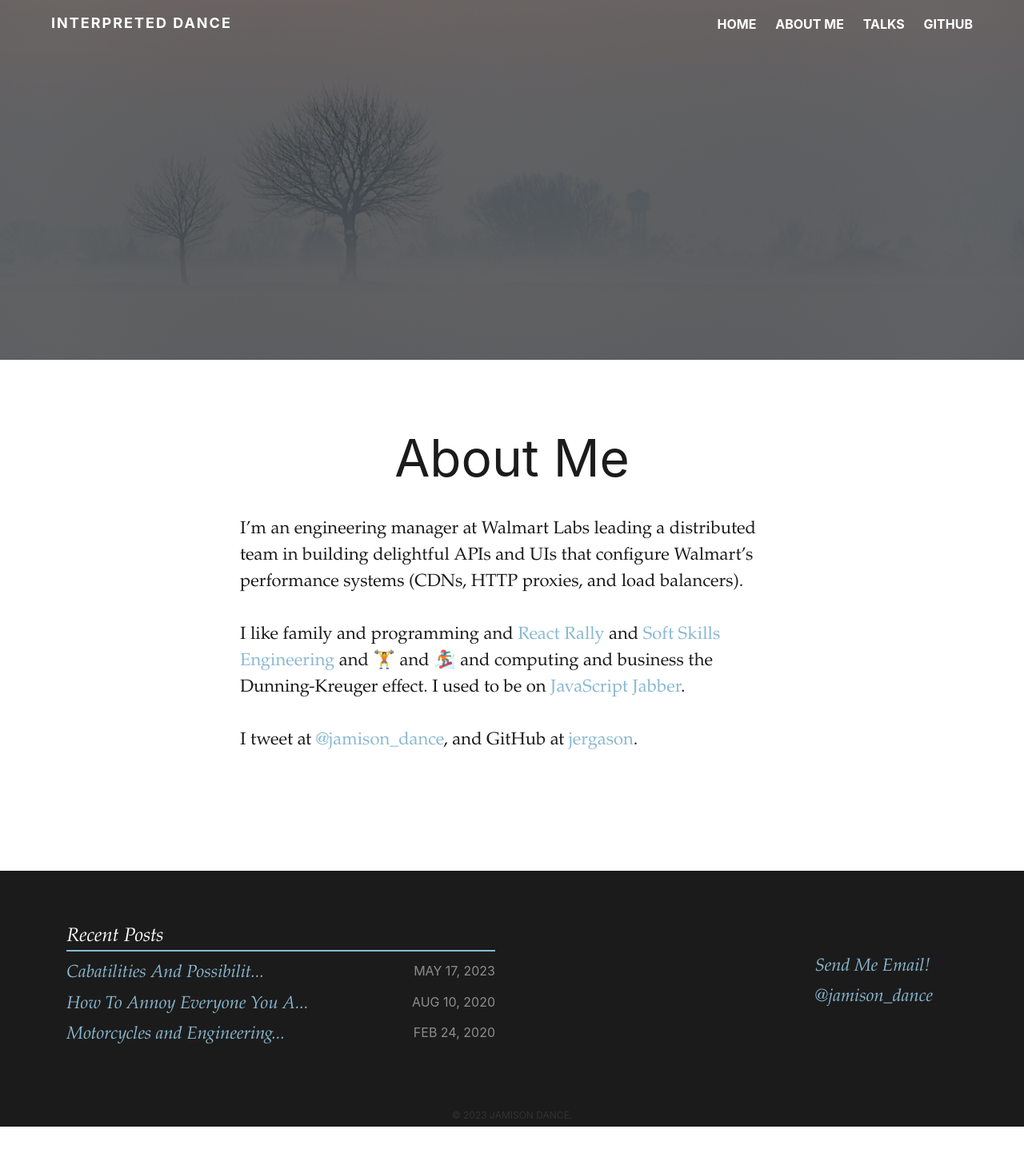
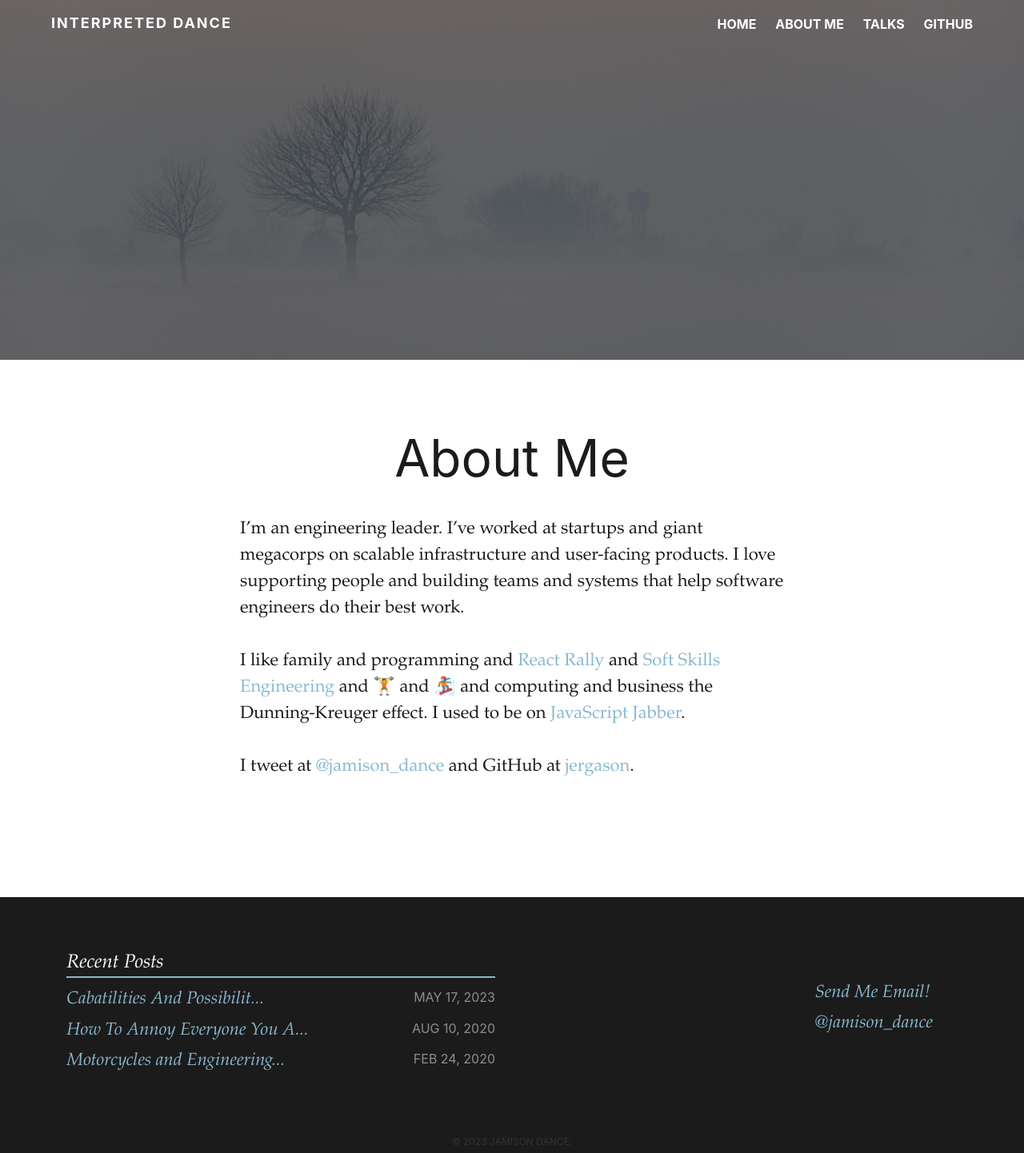
Before and after one commit to jergason/blorg, a Jekyll site: the page built from about.md, in a window 1280 px wide. Shown: the whole page at 80% size. Built offline with Jekyll 4.4.1, drawn with Linux system fonts in a browser that asks for light colours; before the commit the page ends 1409 px from its top, so only the background shows below that.

Commit message:
update about page

```diff
--- a/about.md
+++ b/about.md
@@ -7,9 +7,9 @@ image:
   feature: soft-trees.jpg
 ---
 
-I'm an engineering manager at Walmart Labs leading a distributed team in building delightful APIs and UIs that configure Walmart's performance systems (CDNs, HTTP proxies, and load balancers).
+I'm an engineering leader. I've worked at startups and giant megacorps on scalable infrastructure and user-facing products. I love supporting people and building teams and systems that help software engineers do their best work.
 
 I like family and programming and [React Rally](https://reactrally.com) and [Soft Skills Engineering](https://softskills.audio) and 🏋️ and 🏂 and computing and business the Dunning-Kreuger effect.
 I used to be on [JavaScript Jabber](https://jsjabber.com).
 
-I tweet at [@jamison_dance](https://twitter.com/jamison_dance), and GitHub at [jergason](https://github.com/jergason).
+I tweet at [@jamison_dance](https://twitter.com/jamison_dance) and GitHub at [jergason](https://github.com/jergason).
```
